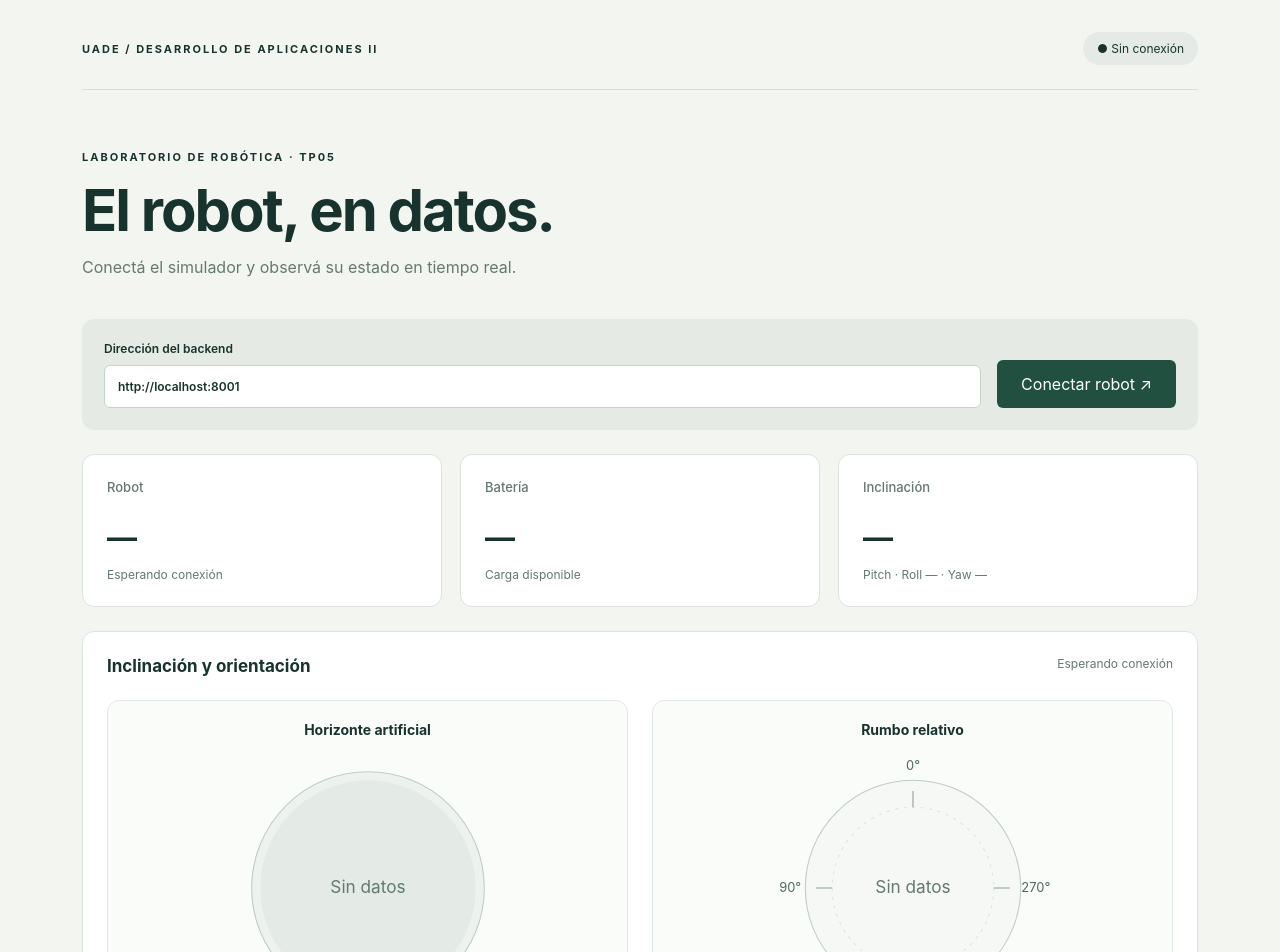
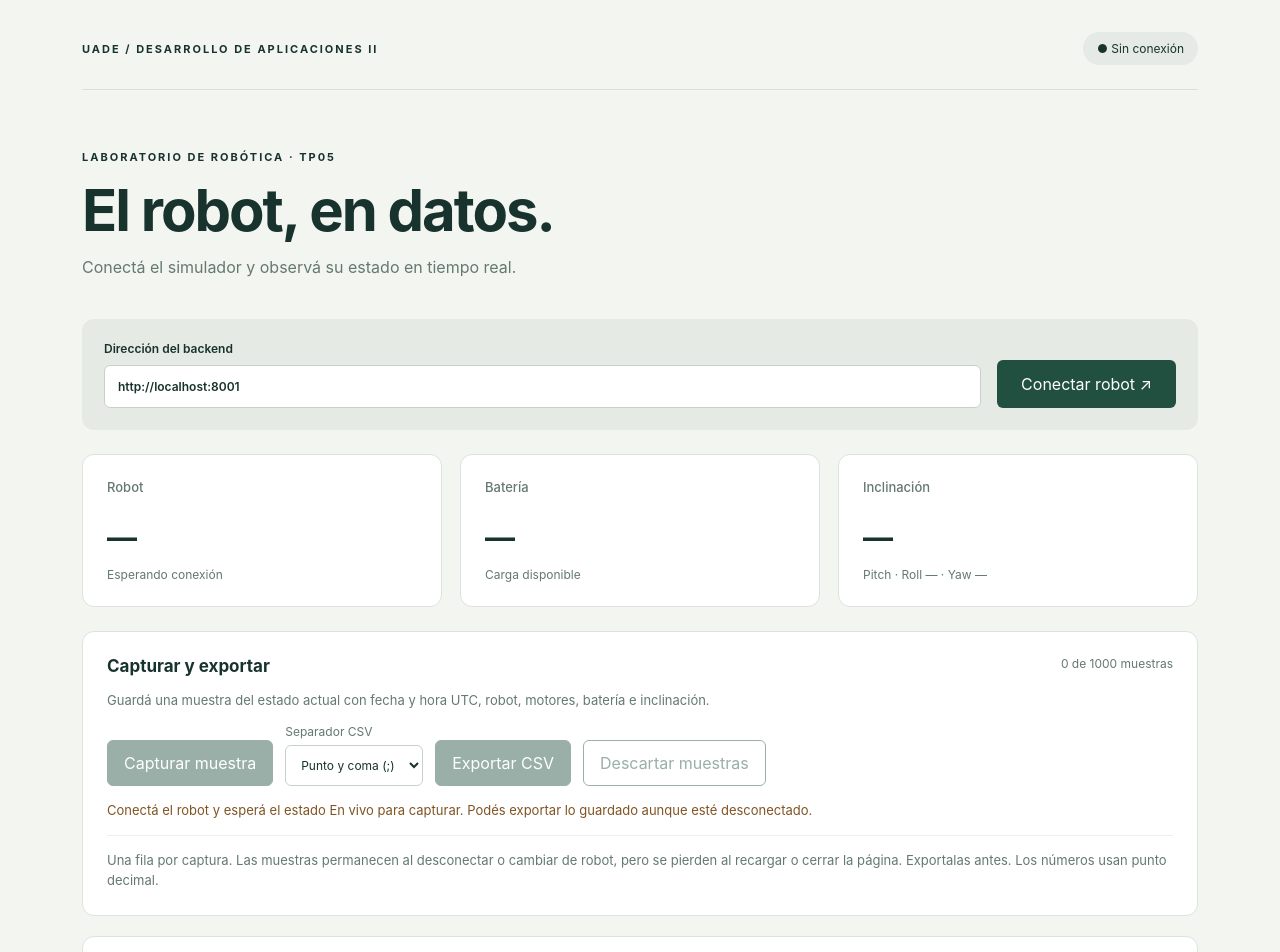
Before and after one commit to SantiRiva/tp-robot-dashboard, a React (Vite) app in the folder mi_dashboard/: page / in a window 1280 px wide. Shown: the top 952 px of the page. Built offline with nearby package versions, Linux system fonts and the light colour scheme.

Commit message:
Agrega captura de muestras y exportacion CSV

```diff
--- a/mi_dashboard/package.json
+++ b/mi_dashboard/package.json
@@ -8,7 +8,7 @@
     "build": "vite build",
     "lint": "oxlint",
     "preview": "vite preview",
-    "test": "node --test src/telemetryConnection.test.js"
+    "test": "node --test src/telemetryConnection.test.js src/csvExport.test.js"
   },
   "dependencies": {
     "react": "^19.2.8",
--- a/mi_dashboard/src/App.jsx
+++ b/mi_dashboard/src/App.jsx
@@ -4,6 +4,7 @@ import AngleChart from './AngleChart'
 import MotorTemperatures from './MotorTemperatures'
 import FootDiagram from './FootDiagram'
 import OrientationPanel from './OrientationPanel'
+import SampleCapture from './SampleCapture'
 import { connectTelemetry } from './telemetryConnection'
 
 const number = (value, unit = '') => Number.isFinite(value) ? `${value.toFixed(1)}${unit}` : '—'
@@ -67,6 +68,7 @@ export default function App() {
         <article><h2>Batería</h2><strong>{number(data?.bms?.soc, '%')}</strong><p>Carga disponible</p></article>
         <article><h2>Inclinación</h2><strong>{number(data?.imu?.pitch, '°')}</strong><p>Pitch · Roll {number(data?.imu?.roll, '°')} · Yaw {number(data?.imu?.yaw, '°')}</p></article>
       </section>
+      <SampleCapture data={data} info={info} live={status === 'En vivo'} />
       <OrientationPanel imu={data?.imu} live={status === 'En vivo'} />
       <MotorTemperatures motors={data?.motores || []} mode={info?.modo} />
       <AngleChart key={info?.modelo || 'none'} history={history} motors={data?.motores || []} live={status === 'En vivo'} />
--- /dev/null
+++ b/mi_dashboard/src/SampleCapture.css
@@ -0,0 +1,11 @@
+.sample-capture > p { font-size: 13px; color: #64796f; line-height: 1.6; margin-top: 14px; }
+.capture-actions { display: flex; flex-wrap: wrap; align-items: end; gap: 12px; }
+.capture-actions label { display: grid; gap: 6px; font-size: 12px; color: #64796f; }
+.capture-actions select { font: inherit; padding: 11px; border: 1px solid #c6d2c8; border-radius: 6px; background: white; color: #18332d; }
+.sample-capture button { padding: 12px 16px; border: 1px solid #214f40; border-radius: 6px; color: white; background: #214f40; }
+.sample-capture button:disabled { opacity: .45; cursor: not-allowed; }
+.sample-capture .capture-secondary { color: #214f40; background: white; }
+.capture-confirm { padding: 16px; border: 1px solid #d5ab78; background: #fff9f0; border-radius: 8px; margin-top: 16px; }
+.capture-confirm p { margin-bottom: 12px; font-size: 14px; }.capture-confirm button { margin-right: 10px; }
+.sample-capture .capture-notice { color: #214f40; }.sample-capture .capture-hint { color: #805323; }
+@media(max-width:550px) { .capture-actions { flex-direction: column; align-items: stretch; }.sample-capture .section-title { flex-wrap: wrap; } }
--- /dev/null
+++ b/mi_dashboard/src/SampleCapture.jsx
@@ -0,0 +1,45 @@
+import { useState } from 'react'
+import { captureRow, toCsv } from './csvExport'
+import './SampleCapture.css'
+
+const LIMIT = 1000
+export default function SampleCapture({ data, info, live }) {
+  const [rows, setRows] = useState([])
+  const [separator, setSeparator] = useState(';')
+  const [confirmClear, setConfirmClear] = useState(false)
+  const [notice, setNotice] = useState('')
+  function capture() {
+    if (!live || !data || rows.length >= LIMIT) return
+    const row = captureRow(data, info)
+    setRows(previous => previous.length < LIMIT ? [...previous, row] : previous)
+    setNotice('Muestra guardada.')
+    setConfirmClear(false)
+  }
+  function download() {
+    if (!rows.length) return
+    const url = URL.createObjectURL(new Blob([toCsv(rows, separator)], { type: 'text/csv;charset=utf-8' }))
+    const link = document.createElement('a')
+    link.href = url
+    link.download = `telemetria_${new Date().toISOString().replace(/[:.]/g, '-')}.csv`
+    document.body.appendChild(link)
+    link.click()
+    link.remove()
+    setTimeout(() => URL.revokeObjectURL(url), 1000)
+    setNotice('Descarga CSV solicitada. Las muestras siguen guardadas en esta página.')
+  }
+  return <section className="panel sample-capture" aria-labelledby="capture-title">
+    <div className="section-title"><h2 id="capture-title">Capturar y exportar</h2><span>{rows.length} de {LIMIT} muestras</span></div>
+    <p>Guardá una muestra del estado actual con fecha y hora UTC, robot, motores, batería e inclinación.</p>
+    <div className="capture-actions">
+      <button type="button" onClick={capture} disabled={!live || !data || rows.length >= LIMIT}>Capturar muestra</button>
+      <label htmlFor="csv-separator">Separador CSV<select id="csv-separator" value={separator} onChange={event => setSeparator(event.target.value)}><option value=";">Punto y coma (;)</option><option value=",">Coma (,)</option></select></label>
+      <button type="button" onClick={download} disabled={!rows.length}>Exportar CSV</button>
+      <button type="button" className="capture-secondary" onClick={() => setConfirmClear(true)} disabled={!rows.length}>Descartar muestras</button>
+    </div>
+    {confirmClear && <div className="capture-confirm"><p>¿Descartar las {rows.length} muestras guardadas?</p><button type="button" onClick={() => { setRows([]); setConfirmClear(false); setNotice('Se descartaron las muestras.') }}>Sí, descartar</button><button type="button" onClick={() => setConfirmClear(false)}>Cancelar</button></div>}
+    <p className="capture-notice" role="status">{notice}</p>
+    {!live && <p className="capture-hint">Conectá el robot y esperá el estado En vivo para capturar. Podés exportar lo guardado aunque esté desconectado.</p>}
+    {rows.length >= LIMIT && <p className="capture-hint">Llegaste al límite. Exportá las muestras y descartalas para comenzar otro registro.</p>}
+    <p className="chart-note">Una fila por captura. Las muestras permanecen al desconectar o cambiar de robot, pero se pierden al recargar o cerrar la página. Exportalas antes. Los números usan punto decimal.</p>
+  </section>
+}
--- /dev/null
+++ b/mi_dashboard/src/csvExport.js
@@ -0,0 +1,37 @@
+// Una fila por captura; las columnas de motores se identifican por modelo e ID.
+export function captureRow(data, info, date = new Date()) {
+  const row = {
+    fecha_hora_utc: date.toISOString(), modelo: data.modelo, modo: info?.modo ?? '',
+    tiempo_robot_s: data.ts, bateria_pct: data.bms?.soc,
+    bateria_corriente: data.bms?.corriente, bateria_temperatura_c: data.bms?.temperatura,
+    roll_deg: data.imu?.roll, pitch_deg: data.imu?.pitch, yaw_deg: data.imu?.yaw,
+    ax_ms2: data.imu?.ax, ay_ms2: data.imu?.ay, az_ms2: data.imu?.az,
+  }
+  for (const motor of data.motores ?? []) {
+    const prefix = `${data.modelo}_motor_${motor.id}`
+    row[`${prefix}_nombre`] = motor.nombre
+    row[`${prefix}_angulo_deg`] = motor.angulo
+    row[`${prefix}_temperatura_c`] = motor.temperatura
+    row[`${prefix}_velocidad_rads`] = motor.velocidad
+    row[`${prefix}_torque_nm`] = motor.torque
+  }
+  for (const [foot, contact] of Object.entries(data.fuerzas ?? {})) row[`${data.modelo}_contacto_${foot}`] = contact
+  for (const [index, voltage] of (data.bms?.celdas ?? []).entries()) row[`celda_${index + 1}_v`] = voltage
+  return row
+}
+
+export function csvCell(value, separator) {
+  if (value === null || value === undefined || (typeof value === 'number' && !Number.isFinite(value))) return ''
+  // Los textos recibidos del servidor nunca deben convertirse en fórmulas de Excel.
+  let text = String(value)
+  if (typeof value === 'string' && /^[\s]*[=+\-@]/.test(text)) text = "'" + text
+  return text.includes(separator) || /["\r\n]/.test(text) ? `"${text.replaceAll('"', '""')}"` : text
+}
+
+export function toCsv(rows, separator = ';') {
+  if (![',', ';'].includes(separator)) throw new Error('Separador no válido')
+  if (!rows.length) return ''
+  const columns = [...new Set(rows.flatMap(row => Object.keys(row)))]
+  const lines = [columns, ...rows.map(row => columns.map(key => row[key]))]
+  return '\ufeff' + lines.map(line => line.map(cell => csvCell(cell, separator)).join(separator)).join('\r\n')
+}
```
Also changed, not shown: 2 other files (tests, documents, lock files or other folders).
